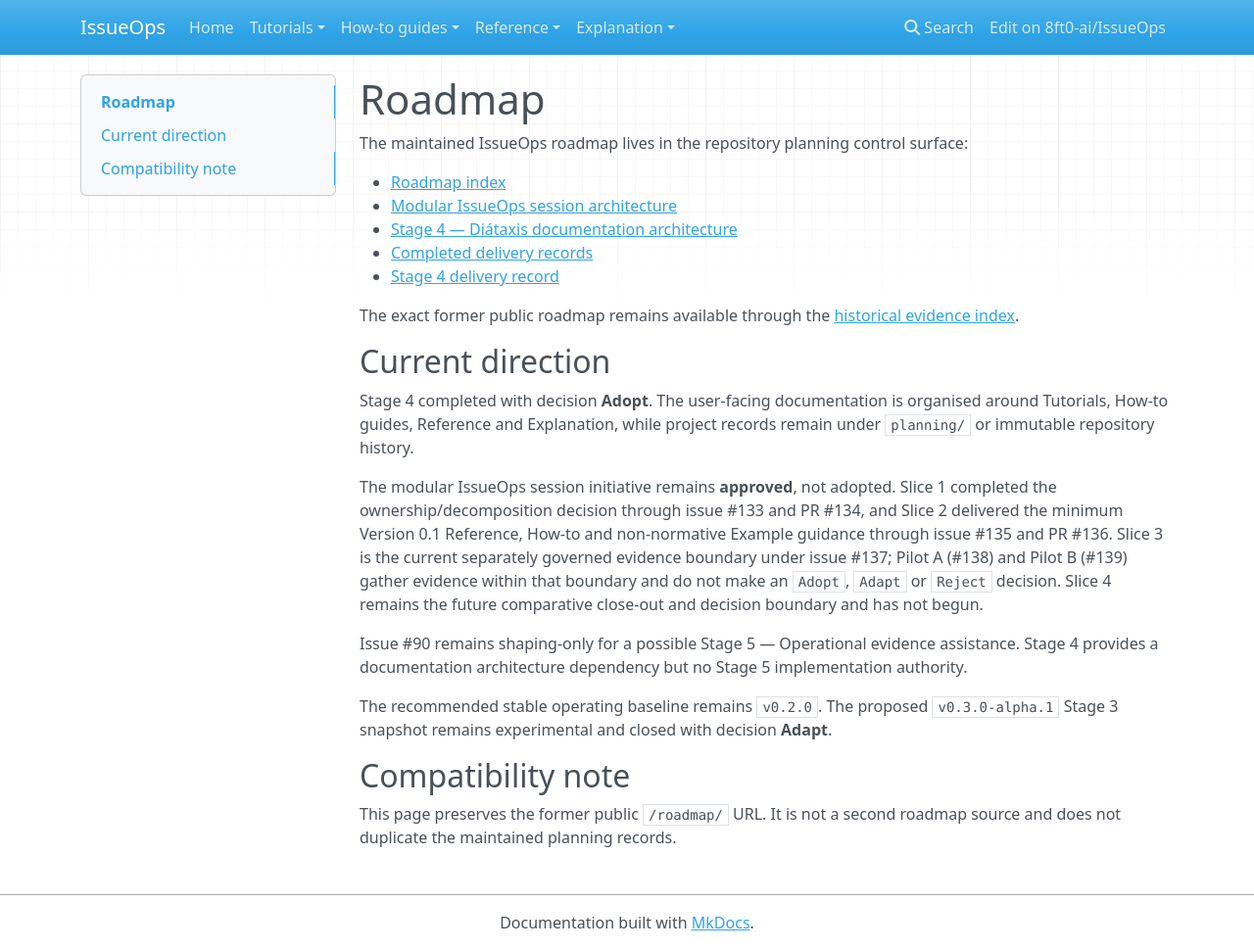
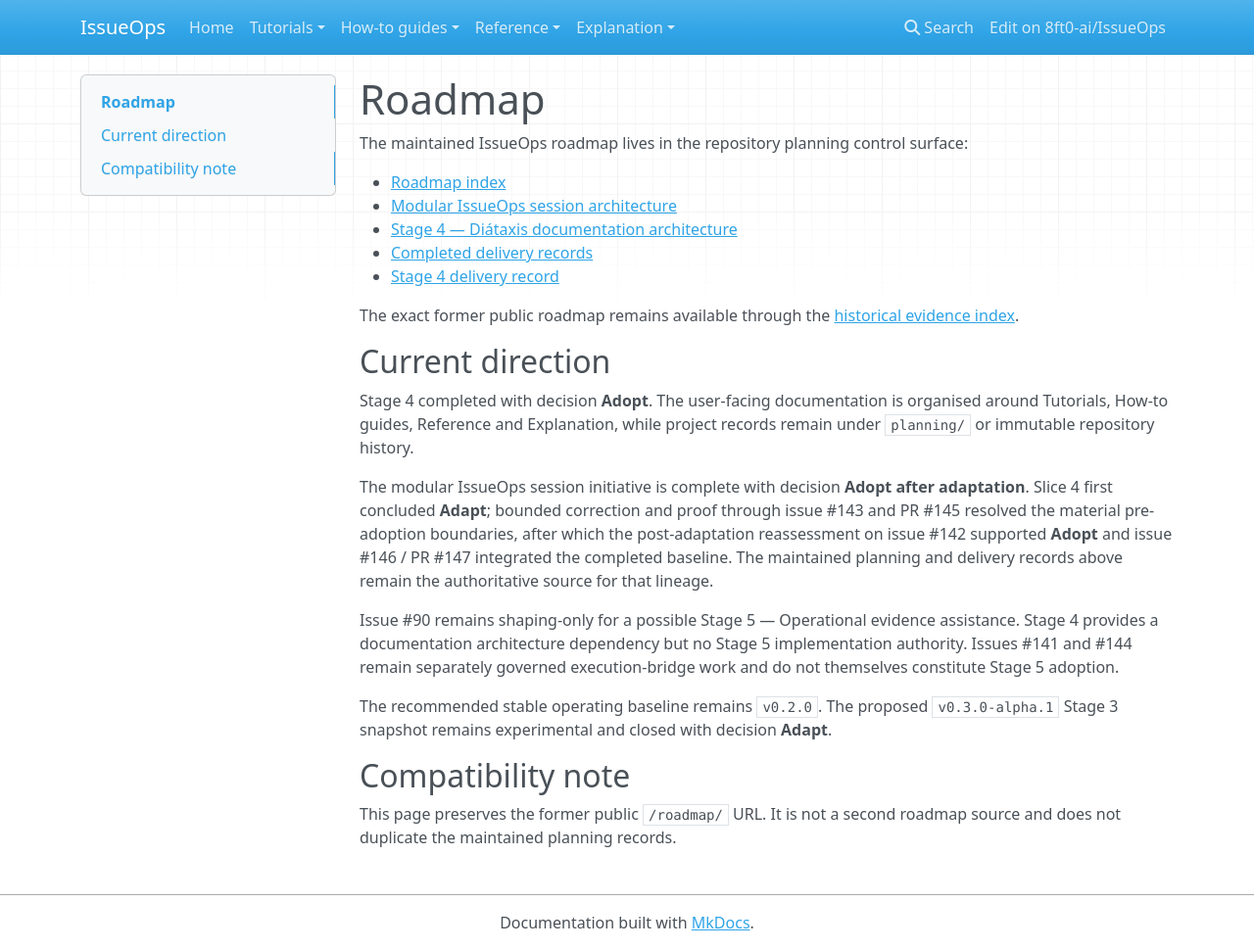
Before and after one commit to 8ft0-ai/IssueOps, an MkDocs documentation site: the page built from docs/roadmap.md, in a window 1280 px wide and 970 px high. Shown: the whole window at 98% size. Built offline with MkDocs 1.6.1, drawn with Linux system fonts in a browser that asks for light colours; nearby versions of some CDN libraries.

Commit message:
docs: refresh public roadmap status

```diff
--- a/docs/roadmap.md
+++ b/docs/roadmap.md
@@ -14,9 +14,9 @@ The exact former public roadmap remains available through the [historical eviden
 
 Stage 4 completed with decision **Adopt**. The user-facing documentation is organised around Tutorials, How-to guides, Reference and Explanation, while project records remain under `planning/` or immutable repository history.
 
-The modular IssueOps session initiative remains **approved**, not adopted. Slice 1 completed the ownership/decomposition decision through issue #133 and PR #134, and Slice 2 delivered the minimum Version 0.1 Reference, How-to and non-normative Example guidance through issue #135 and PR #136. Slice 3 is the current separately governed evidence boundary under issue #137; Pilot A (#138) and Pilot B (#139) gather evidence within that boundary and do not make an `Adopt`, `Adapt` or `Reject` decision. Slice 4 remains the future comparative close-out and decision boundary and has not begun.
+The modular IssueOps session initiative is complete with decision **Adopt after adaptation**. Slice 4 first concluded **Adapt**; bounded correction and proof through issue #143 and PR #145 resolved the material pre-adoption boundaries, after which the post-adaptation reassessment on issue #142 supported **Adopt** and issue #146 / PR #147 integrated the completed baseline. The maintained planning and delivery records above remain the authoritative source for that lineage.
 
-Issue #90 remains shaping-only for a possible Stage 5 — Operational evidence assistance. Stage 4 provides a documentation architecture dependency but no Stage 5 implementation authority.
+Issue #90 remains shaping-only for a possible Stage 5 — Operational evidence assistance. Stage 4 provides a documentation architecture dependency but no Stage 5 implementation authority. Issues #141 and #144 remain separately governed execution-bridge work and do not themselves constitute Stage 5 adoption.
 
 The recommended stable operating baseline remains `v0.2.0`. The proposed `v0.3.0-alpha.1` Stage 3 snapshot remains experimental and closed with decision **Adapt**.
 
```
